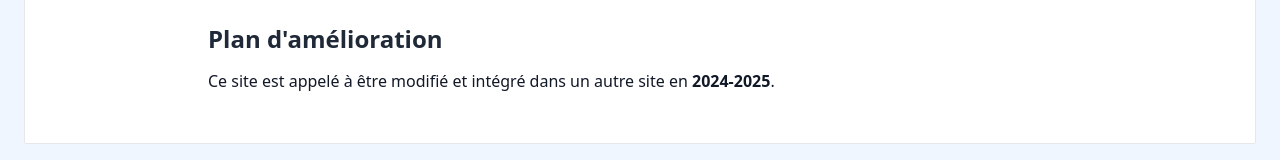
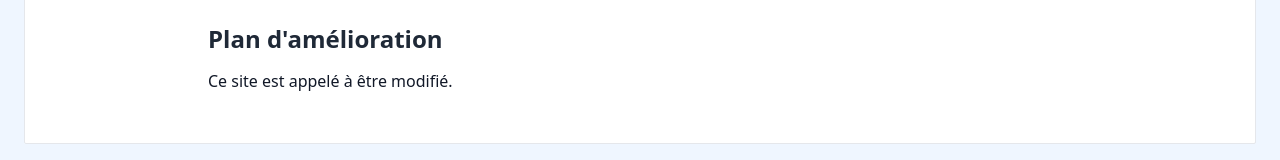
Before and after one commit to data-cfwb/subsidies, a Vue app: page /declaration-sur-l-accessibilite in a window 1280 px wide. Shown: the part 1604-1764 px from the top of the page. Built offline with nearby package versions, Linux system fonts and the light colour scheme.

Commit message:
Update AccessibilityLayout.vue

```diff
--- a/src/components/layouts/AccessibilityLayout.vue
+++ b/src/components/layouts/AccessibilityLayout.vue
@@ -144,7 +144,7 @@
               Plan d'amélioration
             </h2>
             <p>
-              Ce site est appelé à être modifié et intégré dans un autre site en <span class="font-semibold">2024-2025</span>.
+              Ce site est appelé à être modifié.
             </p>
           </div>
         </div>
```
